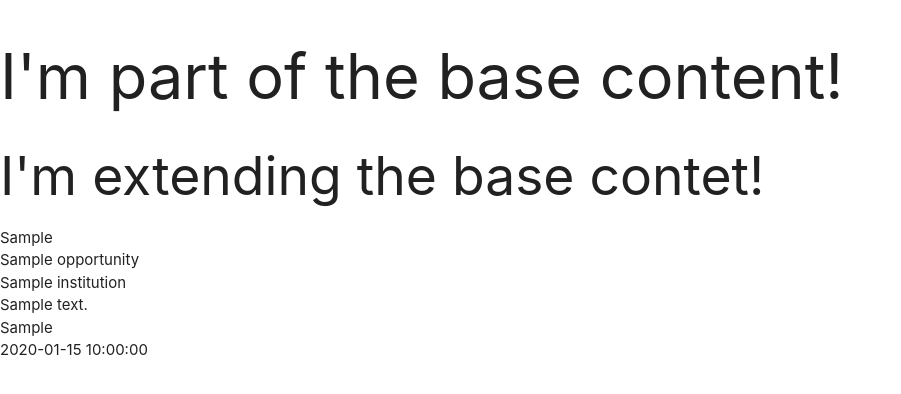
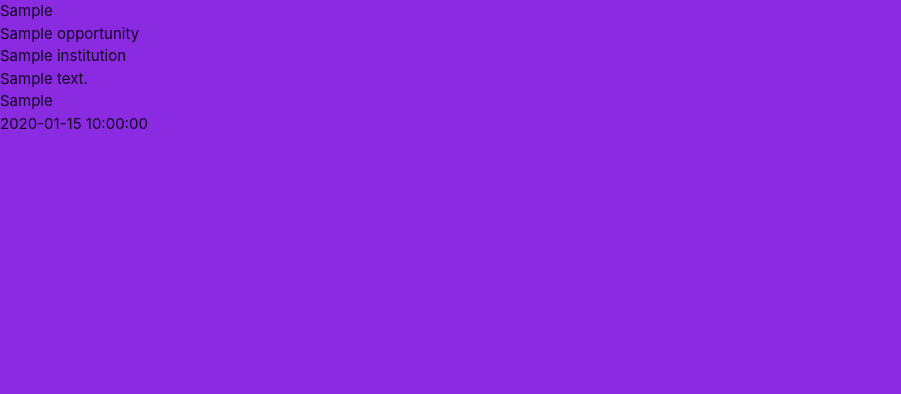
Before and after one commit to ahaffg/volunteering-ceredigion, a Flask app: page / in a window 1280 px wide. Shown: the top 394 px of the page, without its empty margins (0-901 px from the left). Run offline with Flask 2, Linux system fonts and the light colour scheme; a database or web service that is not in the repository returns one stand-in record (values such as "Sample title"); some libraries are stand-ins or nearby versions.

Commit message:
creating static files and adding Materialize

```diff
--- /dev/null
+++ b/static/css/style.css
@@ -0,0 +1,3 @@
+body {
+    background-color: blueviolet;
+}
--- a/templates/base.html
+++ b/templates/base.html
@@ -4,16 +4,25 @@
     <meta charset="UTF-8">
     <meta http-equiv="X-UA-Compatible" content="IE=edge">
     <meta name="viewport" content="width=device-width, initial-scale=1.0">
-    <link rel="stylesheet" href="https://cdnjs.cloudflare.com/ajax/libs/materialize/1.0.0/css/materialize.min.css">
+    <link rel="stylesheet" href="https://cdnjs.cloudflare.com/ajax/libs/materialize/1.0.0/css/materialize.min.css" type="text/css">
+    <link rel="stylesheet" href="https://cdnjs.cloudflare.com/ajax/libs/font-awesome/6.2.1/css/all.min.css" type="text/css">
+    <link rel="stylesheet" href="{{ url_for('static', filename='css/style.css') }}" type="text/css">
+    {% block styles %}
+    {% endblock %}
     <title>Volunteering Ceredigion</title>
 </head>
 <body>
 
-    <h1>I'm part of the base content!</h1>
     {% block content %}
     {% endblock %}
 
-
+    <script
+  src="https://code.jquery.com/jquery-3.6.1.min.js"
+  integrity="sha256-o88AwQnZB+VDvE9tvIXrMQaPlFFSUTR+nldQm1LuPXQ="
+  crossorigin="anonymous"></script>
     <script src="https://cdnjs.cloudflare.com/ajax/libs/materialize/1.0.0/js/materialize.min.js"></script>
+    <script src="{{ url_for('static', filename='js/script.js') }}"></script>
+    {% block scripts %}
+    {% endblock %}
 </body>
 </html>
--- a/templates/opportunities.html
+++ b/templates/opportunities.html
@@ -1,7 +1,6 @@
 {% extends "base.html" %}
 {% block content %}
 
-<h2> I'm extending the base contet! </h2>
     {% for opportunity in opportunities %}
         {{ opportunity.category_type }} <br>
         {{ opportunity.title }} <br>
```
Also changed, not shown: static/js/style.js (added).
